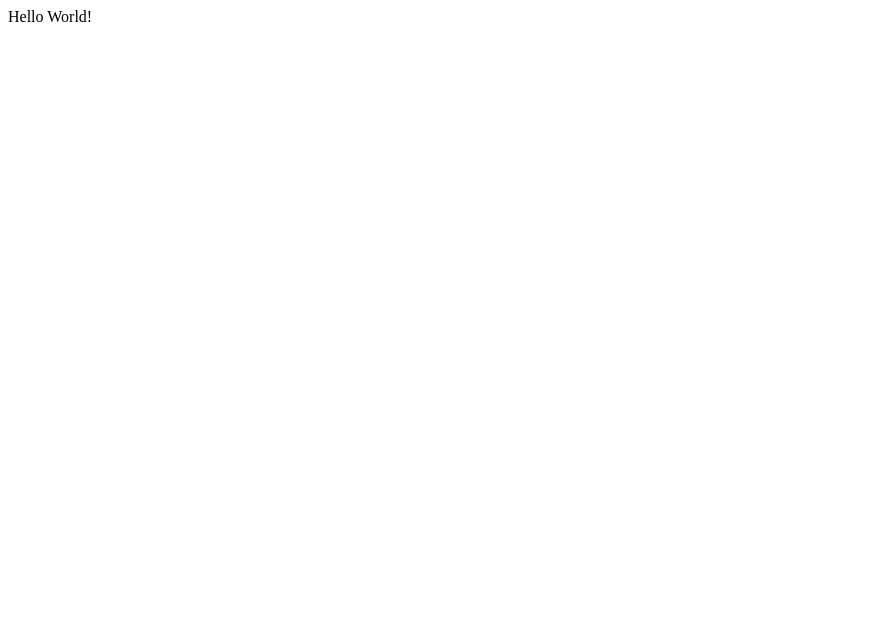
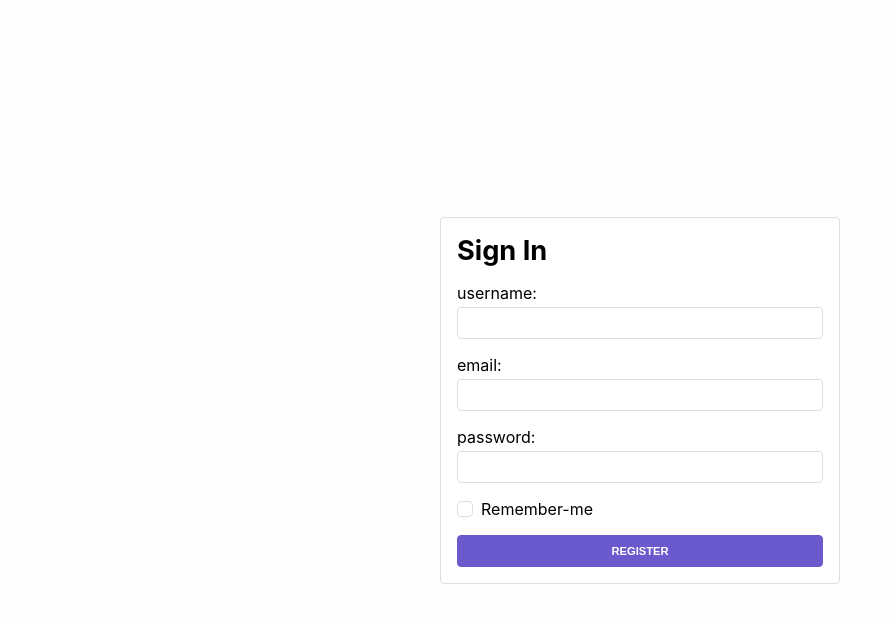
Before and after one commit to hiwllc/react-forms-examples, a React (Create React App) app: page / in a window 1280 px wide. Shown: the top 622 px of the page, without its empty margins (0-895 px from the left). Built offline with nearby package versions, Linux system fonts and the light colour scheme.

Commit message:
app: add form

```diff
--- a/src/App.js
+++ b/src/App.js
@@ -1,7 +1,62 @@
 import React from 'react'
 
+import './style.css'
+
 function App() {
-  return <span>Hello World!</span>
+  return (
+    <div className="container">
+      <div className="papper">
+        <h1 className="papper-title">Sign In</h1>
+
+        <form method="post">
+          <div className="field">
+            <label className="field-label" htmlFor="username">
+              username:
+            </label>
+            <input
+              id="username"
+              className="field-input"
+              type="text"
+              name="username"
+            />
+          </div>
+
+          <div className="field">
+            <label className="field-label" htmlFor="email">
+              email:
+            </label>
+            <input
+              id="email"
+              className="field-input"
+              type="email"
+              name="email"
+            />
+          </div>
+
+          <div className="field">
+            <label className="field-label" htmlFor="password">
+              password:
+            </label>
+            <input
+              id="password"
+              className="field-input"
+              type="password"
+              name="password"
+            />
+          </div>
+
+          <div className="field">
+            <label className="field-label check">
+              <input className="field-input" type="checkbox" name="remember" />
+              <span>Remember-me</span>
+            </label>
+          </div>
+
+          <button type="submit">Register</button>
+        </form>
+      </div>
+    </div>
+  )
 }
 
 export default App
--- /dev/null
+++ b/src/style.css
@@ -0,0 +1,127 @@
+* {
+  margin: 0;
+  padding: 0;
+  box-sizing: border-box;
+}
+
+body {
+  width: 100%;
+  height: 100%;
+  display: block;
+
+  font-size: 100%;
+  font-family: -apple-system, BlinkMacSystemFont, 'Segoe UI', Roboto, Oxygen,
+    Ubuntu, Cantarell, 'Open Sans', 'Helvetica Neue', sans-serif;
+
+  background-color: #fefefe;
+}
+
+.container {
+  width: 100%;
+  height: 100vh;
+
+  display: flex;
+  align-items: center;
+  justify-content: center;
+}
+
+.papper {
+  width: 100%;
+  padding: 16px;
+  max-width: 400px;
+
+  border-radius: 4px;
+  background-color: #fff;
+  border: 1px solid #dedede;
+}
+
+.papper-title {
+  font-size: 1.7rem;
+  margin-bottom: 16px;
+}
+
+.field {
+  display: block;
+  margin-top: 8px;
+  margin-bottom: 16px;
+}
+
+.field-label {
+  display: block;
+  margin-bottom: 4px;
+}
+
+.field-label.check {
+  display: flex;
+  align-items: center;
+
+  transition: all 0.2s;
+
+  user-select: none;
+}
+
+.field-input:not([type='checkbox']) {
+  width: 100%;
+  height: 32px;
+  padding-left: 16px;
+  padding-right: 16px;
+
+  outline: none;
+  border-radius: 4px;
+  border: 1px solid #dedede;
+
+  transition: all 0.2s;
+}
+
+.field-input:focus {
+  border-color: slateblue;
+}
+
+.field-input[type='checkbox'] {
+  width: 16px;
+  height: 16px;
+  margin-right: 8px;
+
+  appearance: none;
+
+  outline: none;
+  border-radius: 4px;
+  border: 1px solid #dedede;
+}
+
+.field-input[type='checkbox']:focus {
+  border-color: slateblue;
+}
+
+.field-input[type='checkbox']:checked {
+  border-color: slateblue;
+  background-color: slateblue;
+}
+
+.field-input[type='checkbox']:checked + span {
+  color: slateblue;
+}
+
+button {
+  width: 100%;
+  height: 32px;
+
+  color: #fff;
+  font-weight: bold;
+  font-size: 0.7rem;
+  text-transform: uppercase;
+
+  outline: none;
+  border-radius: 4px;
+  background-color: slateblue;
+  border: 1px solid slateblue;
+  transition: all 0.2s;
+
+  cursor: pointer;
+}
+
+button:hover,
+button:focus {
+  border-color: #b0aad8;
+  background-color: #b0aad8;
+}
```
